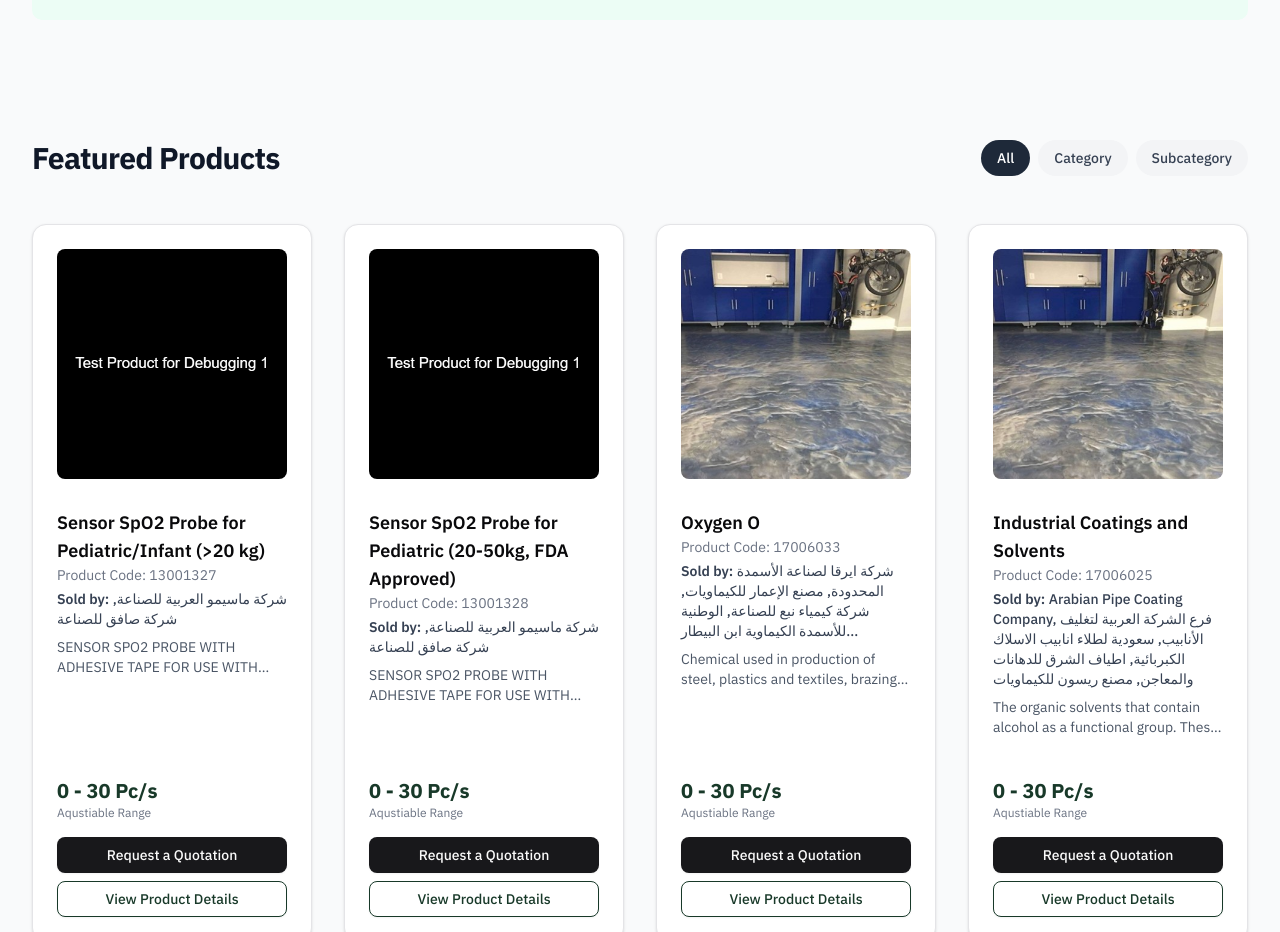
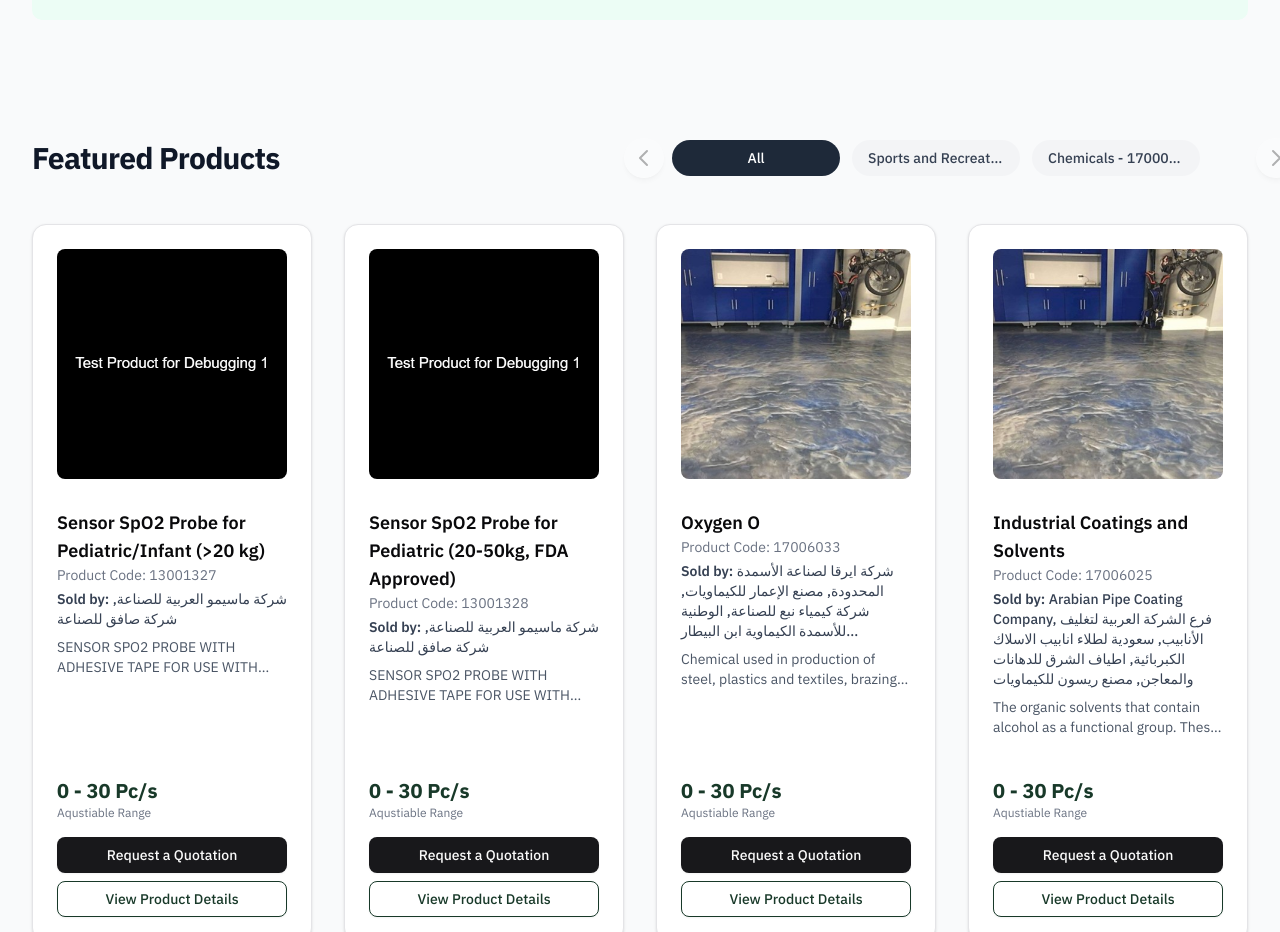
Before and after one commit to rhenando/lcgpa, a Next.js app: page / in a window 1280 px wide. Shown: the part 940-1872 px from the top of the page. Built offline with nearby package versions, Linux system fonts and the light colour scheme.

Commit message:
updated code

```diff
--- a/components/home/FeaturedProducts.jsx
+++ b/components/home/FeaturedProducts.jsx
@@ -1,49 +1,136 @@
 "use client";
 
-import { useState } from "react";
+import { useState, useEffect, useCallback } from "react";
 import ProductCard from "@/components/products/ProductCard";
 import { featuredProducts } from "@/lib/mock-data";
 
+// 1. Import the core hook and the autoplay plugin
+import useEmblaCarousel from "embla-carousel-react";
+import Autoplay from "embla-carousel-autoplay";
+
+// A helper component for the SVG icon
+const CaretIcon = () => (
+  <svg
+    className='w-6 h-6'
+    fill='none'
+    stroke='currentColor'
+    viewBox='0 0 24 24'
+    xmlns='http://www.w3.org/2000/svg'
+  >
+    <path
+      strokeLinecap='round'
+      strokeLinejoin='round'
+      strokeWidth={2}
+      d='M9 5l7 7-7 7'
+    />
+  </svg>
+);
+
 export default function FeaturedProducts() {
+  const uniqueCategories = [
+    "All",
+    ...new Set(featuredProducts.map((product) => product.category)),
+  ];
+
   const [activeFilter, setActiveFilter] = useState("All");
 
-  // 1. Changed the filters to "All", "Category", and "Subcategory"
-  const filters = ["All", "Category", "Subcategory"];
+  // 2. Initialize the hook with the Autoplay plugin
+  const [emblaRef, emblaApi] = useEmblaCarousel(
+    {
+      align: "start",
+      loop: true, // Looping is recommended for autoplay
+    },
+    [Autoplay({ delay: 4000, stopOnInteraction: true })] // Autoplays every 4 seconds
+  );
 
-  // 2. Updated the filtering logic to match the new filters
+  // --- State for navigation buttons ---
+  const [canScrollPrev, setCanScrollPrev] = useState(false);
+  const [canScrollNext, setCanScrollNext] = useState(false);
+
+  const onSelect = useCallback(() => {
+    if (!emblaApi) return;
+    setCanScrollPrev(emblaApi.canScrollPrev());
+    setCanScrollNext(emblaApi.canScrollNext());
+  }, [emblaApi]);
+
+  useEffect(() => {
+    if (!emblaApi) return;
+    onSelect(); // Set initial state
+    emblaApi.on("select", onSelect);
+    emblaApi.on("reInit", onSelect);
+    return () => {
+      emblaApi.off("select", onSelect);
+      emblaApi.off("reInit", onSelect);
+    };
+  }, [emblaApi, onSelect]);
+
+  const scrollPrev = useCallback(
+    () => emblaApi && emblaApi.scrollPrev(),
+    [emblaApi]
+  );
+  const scrollNext = useCallback(
+    () => emblaApi && emblaApi.scrollNext(),
+    [emblaApi]
+  );
+  // --- End of navigation logic ---
+
   const filteredProducts = featuredProducts.filter((product) => {
     if (activeFilter === "All") {
-      return true; // Show all products
+      return true;
     }
-    if (activeFilter === "Category") {
-      return Boolean(product.category); // Show products that have a category
-    }
-    if (activeFilter === "Subcategory") {
-      return Boolean(product.subcategory); // Show products that have a subcategory
-    }
-    return false;
+    return product.category === activeFilter;
   });
 
   return (
     <section className='py-16 sm:py-24'>
       <div className='flex flex-col sm:flex-row sm:items-center sm:justify-between'>
-        <h2 className='text-left text-3xl font-bold tracking-tight text-gray-900'>
+        <h2 className='text-left text-3xl font-bold tracking-tight text-gray-900 shrink-0'>
           Featured Products
         </h2>
-        <div className='mt-6 sm:mt-0 flex items-center gap-2 flex-wrap'>
-          {filters.map((filter) => (
+
+        {/* 3. Wrap the carousel in a relative container to position the buttons */}
+        <div className='relative mt-6 sm:mt-0 sm:ml-6 w-full max-w-xl'>
+          <div className='embla overflow-hidden' ref={emblaRef}>
+            <div className='embla__container flex gap-x-3'>
+              {uniqueCategories.map((category, index) => (
+                <div
+                  key={index}
+                  className='embla__slide flex-[0_0_auto] min-w-0'
+                >
                   <button
-              key={filter}
-              onClick={() => setActiveFilter(filter)}
-              className={`px-4 py-2 text-sm font-medium rounded-full transition-colors ${
-                activeFilter === filter
+                    onClick={() => setActiveFilter(category)}
+                    className={`w-42 truncate whitespace-nowrap px-4 py-2 text-sm font-medium rounded-full transition-colors ${
+                      activeFilter === category
                         ? "bg-gray-800 text-white"
                         : "bg-gray-100 text-gray-700 hover:bg-gray-200"
                     }`}
                   >
-              {filter}
+                    {category}
                   </button>
+                </div>
               ))}
+            </div>
+          </div>
+
+          {/* 4. Add the navigation buttons (carets) */}
+          <button
+            className='absolute top-1/2 left-0 -translate-y-1/2 -translate-x-12 p-2 rounded-full bg-white shadow-md disabled:opacity-30'
+            onClick={scrollPrev}
+            disabled={!canScrollPrev}
+          >
+            <span className='sr-only'>Previous</span>
+            <div className='rotate-180'>
+              <CaretIcon />
+            </div>
+          </button>
+          <button
+            className='absolute top-1/2 right-0 -translate-y-1/2 translate-x-12 p-2 rounded-full bg-white shadow-md disabled:opacity-30'
+            onClick={scrollNext}
+            disabled={!canScrollNext}
+          >
+            <span className='sr-only'>Next</span>
+            <CaretIcon />
+          </button>
         </div>
       </div>
 
```
Lines whose indentation alone changed are shown as unchanged.
